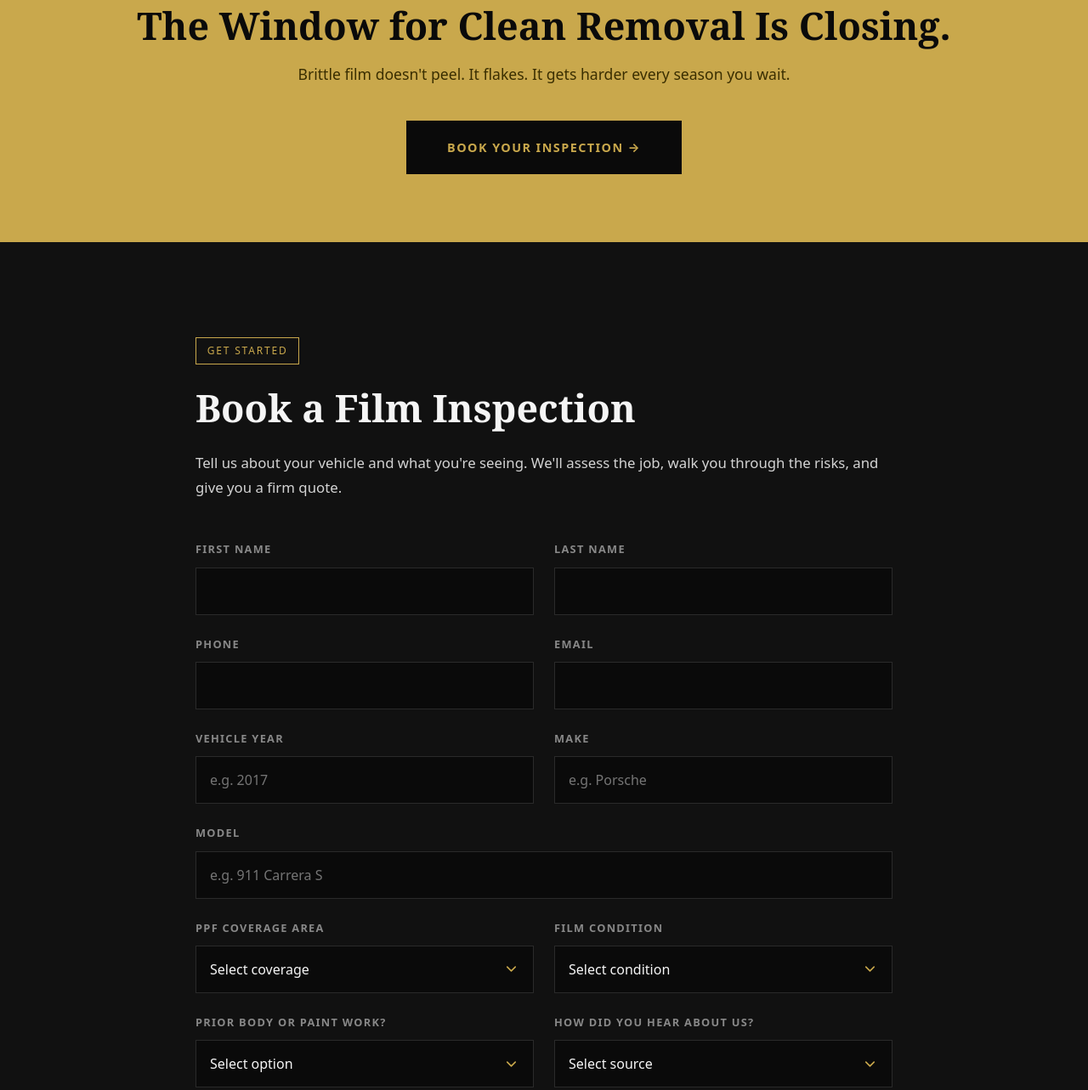
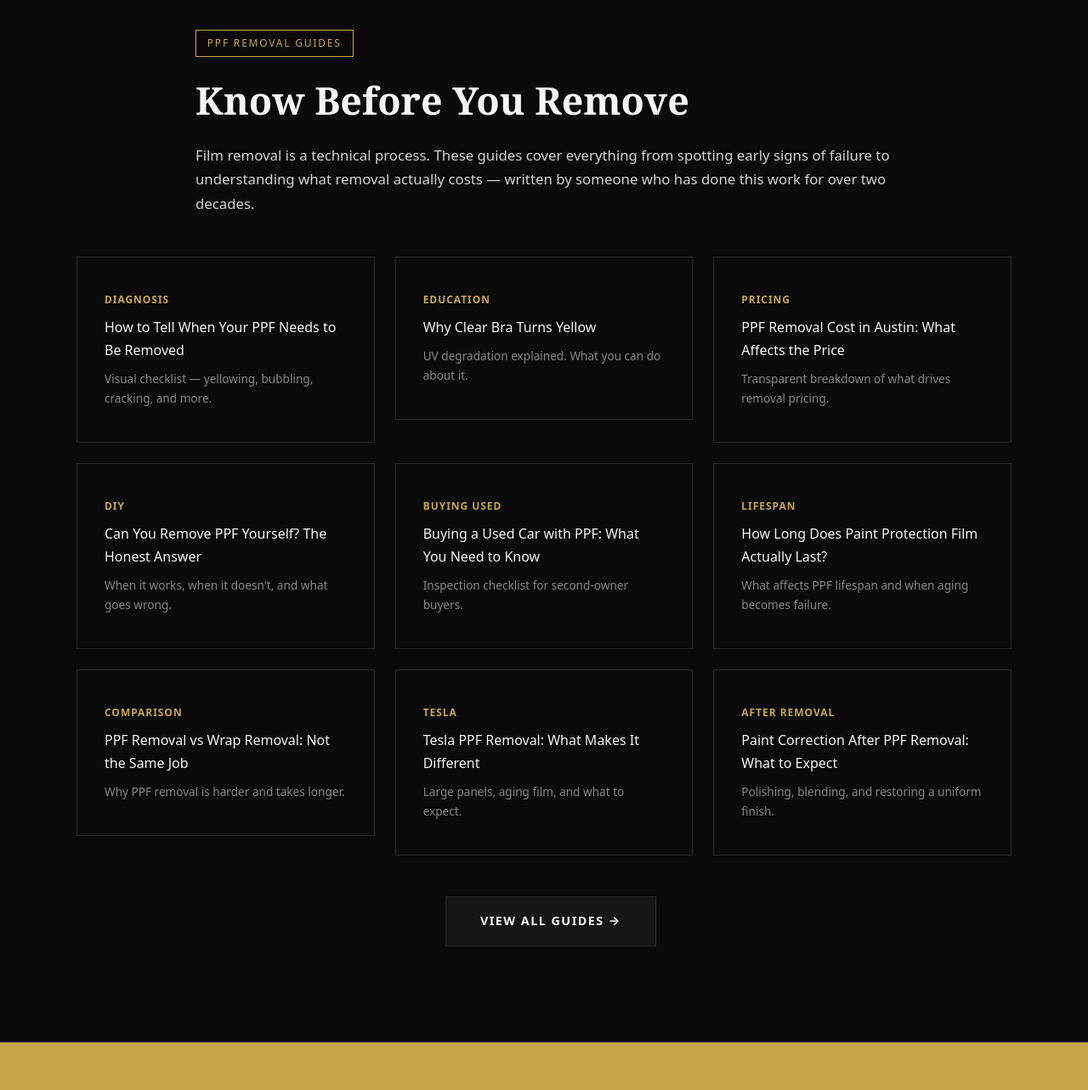
Before and after one commit to texasshine/clear-bra-removal, a plain HTML site: page index.html in a window 1280 px wide. Shown: the part 6847-8130 px from the top of the page at 85% size. Drawn offline with Linux system fonts and the light colour scheme.

Commit message:
Update index.html

```diff
--- a/index.html
+++ b/index.html
@@ -349,6 +349,87 @@
   </div>
 </section>
 
+<!-- KNOWLEDGE HUB -->
+<section id="learn" style="background:var(--black);">
+  <div class="inner-wide">
+    <div class="inner" style="max-width:820px; margin-bottom:3rem;">
+      <span class="label">PPF Removal Guides</span>
+      <h2>Know Before You Remove</h2>
+      <p>Film removal is a technical process. These guides cover everything from spotting early signs of failure to understanding what removal actually costs — written by someone who has done this work for over two decades.</p>
+    </div>
+    <div style="display:grid; grid-template-columns:repeat(3,1fr); gap:1.5rem;">
+      <a href="/ppf-removal/when-to-remove.html" style="text-decoration:none;">
+        <div class="service-card">
+          <h3 style="font-size:0.75rem;">Diagnosis</h3>
+          <p style="color:var(--white); font-size:1rem; margin-bottom:0.5rem;">How to Tell When Your PPF Needs to Be Removed</p>
+          <p style="font-size:0.85rem; color:var(--muted); margin:0;">Visual checklist — yellowing, bubbling, cracking, and more.</p>
+        </div>
+      </a>
+      <a href="/ppf-removal/why-clear-bra-yellows.html" style="text-decoration:none;">
+        <div class="service-card">
+          <h3 style="font-size:0.75rem;">Education</h3>
+          <p style="color:var(--white); font-size:1rem; margin-bottom:0.5rem;">Why Clear Bra Turns Yellow</p>
+          <p style="font-size:0.85rem; color:var(--muted); margin:0;">UV degradation explained. What you can do about it.</p>
+        </div>
+      </a>
+      <a href="/ppf-removal/ppf-removal-cost-austin.html" style="text-decoration:none;">
+        <div class="service-card">
+          <h3 style="font-size:0.75rem;">Pricing</h3>
+          <p style="color:var(--white); font-size:1rem; margin-bottom:0.5rem;">PPF Removal Cost in Austin: What Affects the Price</p>
+          <p style="font-size:0.85rem; color:var(--muted); margin:0;">Transparent breakdown of what drives removal pricing.</p>
+        </div>
+      </a>
+      <a href="/ppf-removal/remove-ppf-yourself.html" style="text-decoration:none;">
+        <div class="service-card">
+          <h3 style="font-size:0.75rem;">DIY</h3>
+          <p style="color:var(--white); font-size:1rem; margin-bottom:0.5rem;">Can You Remove PPF Yourself? The Honest Answer</p>
+          <p style="font-size:0.85rem; color:var(--muted); margin:0;">When it works, when it doesn't, and what goes wrong.</p>
+        </div>
+      </a>
+      <a href="/ppf-removal/buying-used-car-ppf.html" style="text-decoration:none;">
+        <div class="service-card">
+          <h3 style="font-size:0.75rem;">Buying Used</h3>
+          <p style="color:var(--white); font-size:1rem; margin-bottom:0.5rem;">Buying a Used Car with PPF: What You Need to Know</p>
+          <p style="font-size:0.85rem; color:var(--muted); margin:0;">Inspection checklist for second-owner buyers.</p>
+        </div>
+      </a>
+      <a href="/ppf-removal/how-long-does-ppf-last.html" style="text-decoration:none;">
+        <div class="service-card">
+          <h3 style="font-size:0.75rem;">Lifespan</h3>
+          <p style="color:var(--white); font-size:1rem; margin-bottom:0.5rem;">How Long Does Paint Protection Film Actually Last?</p>
+          <p style="font-size:0.85rem; color:var(--muted); margin:0;">What affects PPF lifespan and when aging becomes failure.</p>
+        </div>
+      </a>
+      <a href="/ppf-removal/ppf-vs-wrap-removal.html" style="text-decoration:none;">
+        <div class="service-card">
+          <h3 style="font-size:0.75rem;">Comparison</h3>
+          <p style="color:var(--white); font-size:1rem; margin-bottom:0.5rem;">PPF Removal vs Wrap Removal: Not the Same Job</p>
+          <p style="font-size:0.85rem; color:var(--muted); margin:0;">Why PPF removal is harder and takes longer.</p>
+        </div>
+      </a>
+      <a href="/ppf-removal/tesla-ppf-removal.html" style="text-decoration:none;">
+        <div class="service-card">
+          <h3 style="font-size:0.75rem;">Tesla</h3>
+          <p style="color:var(--white); font-size:1rem; margin-bottom:0.5rem;">Tesla PPF Removal: What Makes It Different</p>
+          <p style="font-size:0.85rem; color:var(--muted); margin:0;">Large panels, aging film, and what to expect.</p>
+        </div>
+      </a>
+      <a href="/ppf-removal/paint-correction-after-removal.html" style="text-decoration:none;">
+        <div class="service-card">
+          <h3 style="font-size:0.75rem;">After Removal</h3>
+          <p style="color:var(--white); font-size:1rem; margin-bottom:0.5rem;">Paint Correction After PPF Removal: What to Expect</p>
+          <p style="font-size:0.85rem; color:var(--muted); margin:0;">Polishing, blending, and restoring a uniform finish.</p>
+        </div>
+      </a>
+    </div>
+    <div style="text-align:center; margin-top:3rem;">
+      <a href="/ppf-removal/" class="btn btn-ghost">View All Guides →</a>
+    </div>
+  </div>
+</section>
+
+<hr class="divider">
+
 <div id="cta-band">
   <h2>The Window for Clean Removal Is Closing.</h2>
   <p>Brittle film doesn't peel. It flakes. It gets harder every season you wait.</p>
```
